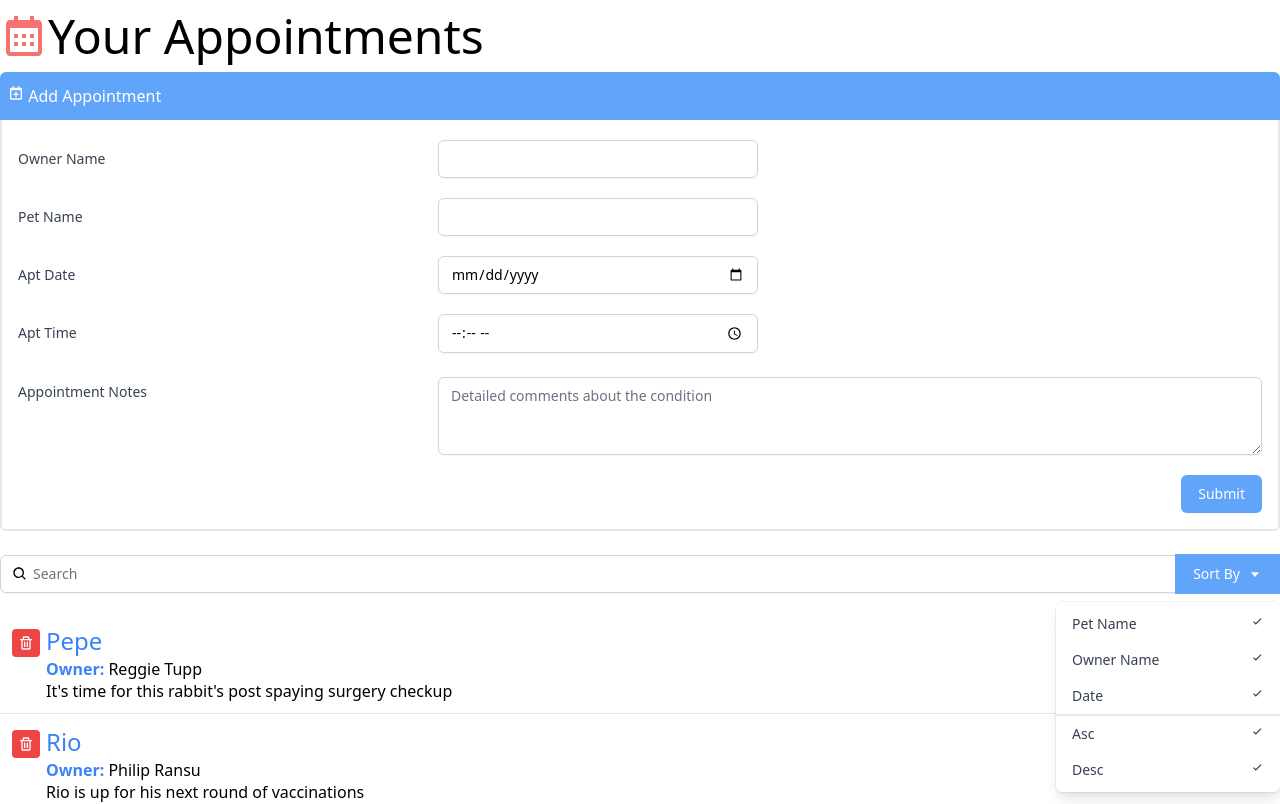
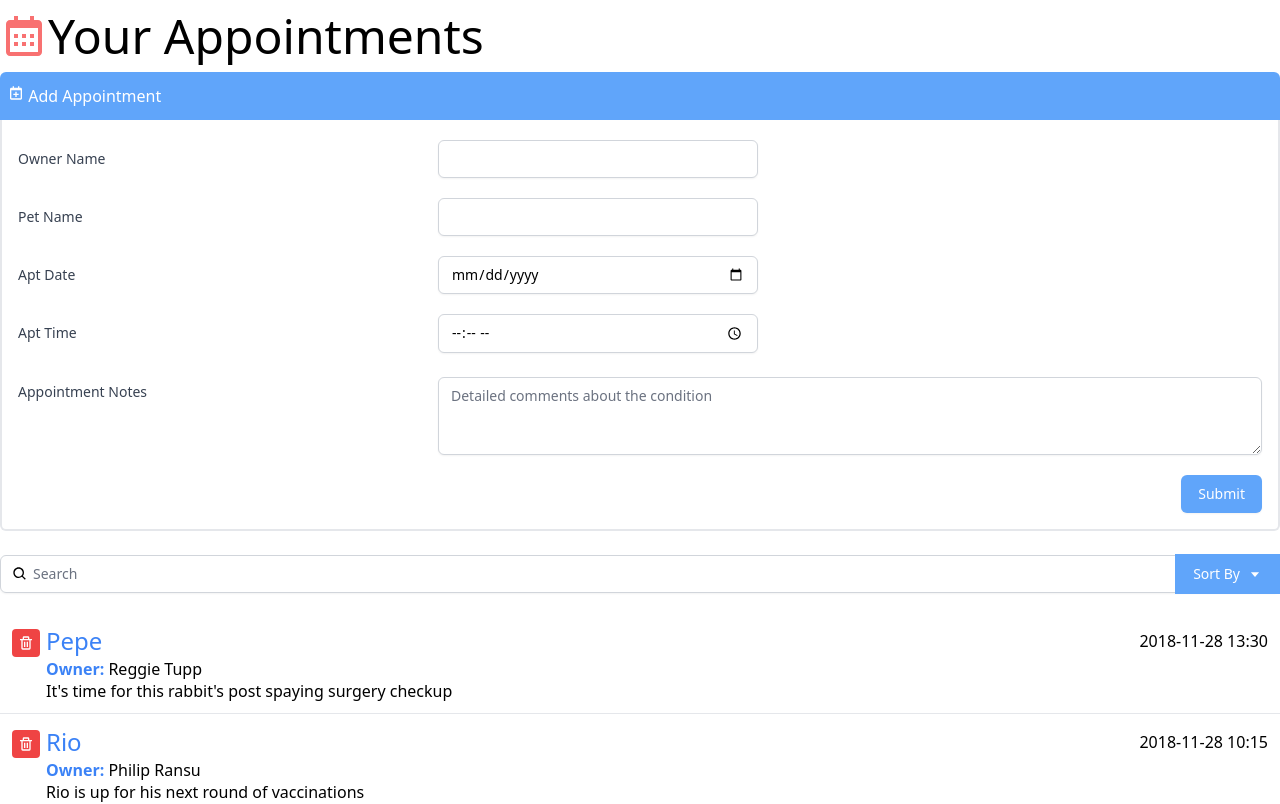
Before and after one commit to KHUDNELL/react-interface, a React (Create React App) app: page / in a window 1280 px wide. Shown: the top 804 px of the page. Built offline with nearby package versions, Linux system fonts and the light colour scheme.

Commit message:
added toggle to categories

```diff
--- a/src/components/Search.js
+++ b/src/components/Search.js
@@ -1,6 +1,12 @@
 import { BiSearch, BiCaretDown, BiCheck } from "react-icons/bi";
+import { useState } from 'react';
 
-const DropDown = () => {
+const DropDown = ({toggle}) => {
+
+  if(!toggle) {
+    return null;
+  }
+
   return (
     <div className="origin-top-right absolute right-0 mt-2 w-56
       rounded-md shadow-lg bg-white ring-1 ring-black ring-opacity-5">
@@ -27,6 +33,9 @@
 
 
 const Search = () => {
+
+    let [toggleSort, setToggleSort ] = useState(false);
+
     return (
         <div className="py-5">
         <div className="mt-1 relative rounded-md shadow-sm">
@@ -38,11 +47,11 @@
             className="pl-8 rounded-md focus:ring-indigo-500 focus:border-indigo-500 block w-full sm:text-sm border-gray-300" placeholder="Search" />
           <div className="absolute inset-y-0 right-0 flex items-center">
             <div>
-              <button type="button"
+              <button type="button" onClick={()=> { setToggleSort(!toggleSort) }}
                 className="justify-center px-4 py-2 bg-blue-400 border-2 border-blue-400 text-sm text-white hover:bg-blue-700 focus:outline-none focus:ring-2 focus:ring-offset-2 flex items-center" id="options-menu" aria-haspopup="true" aria-expanded="true">
                 Sort By <BiCaretDown className="ml-2" />
               </button>
-              <DropDown />
+              <DropDown toggle={toggleSort}/>
             </div>
           </div>
         </div>
```
